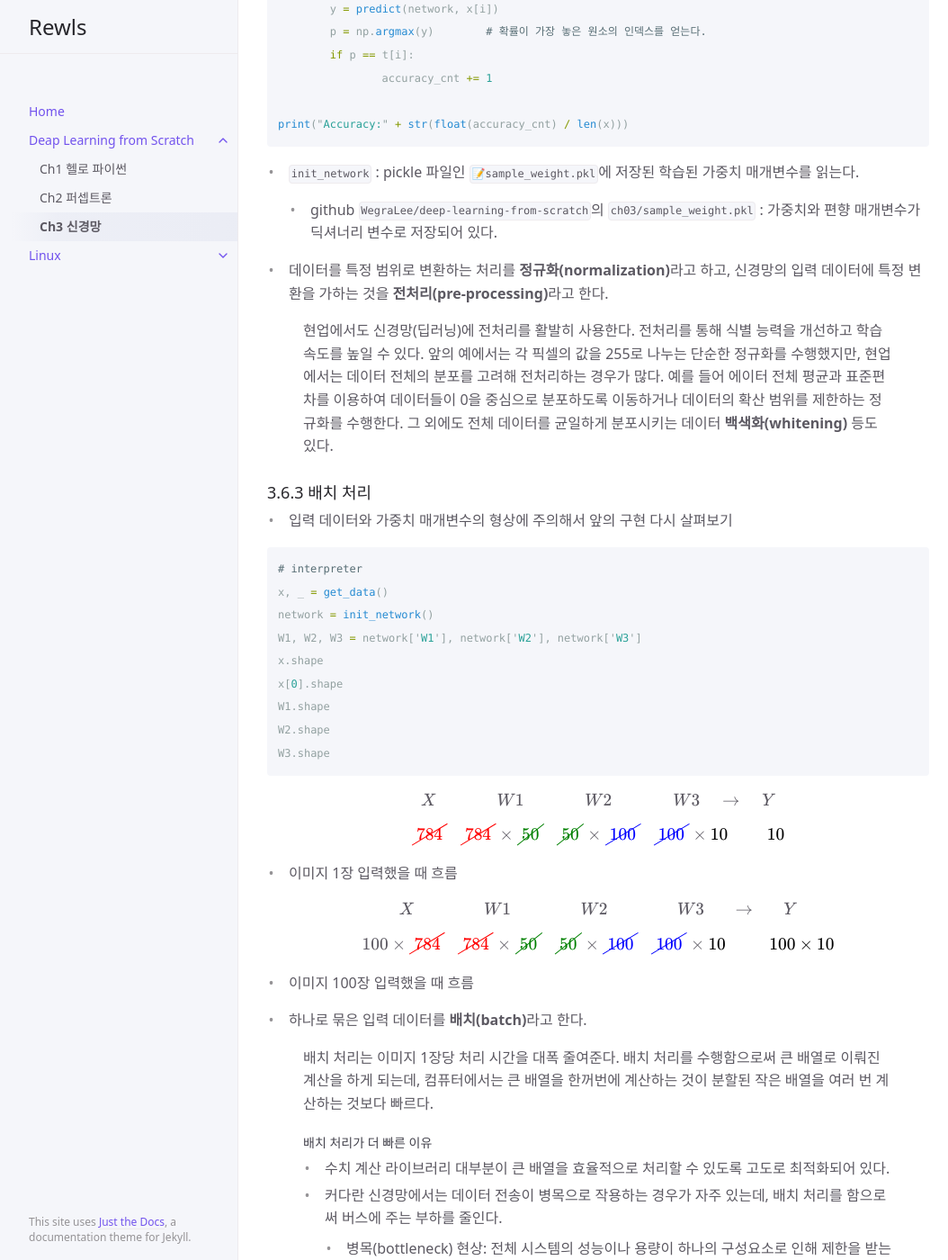
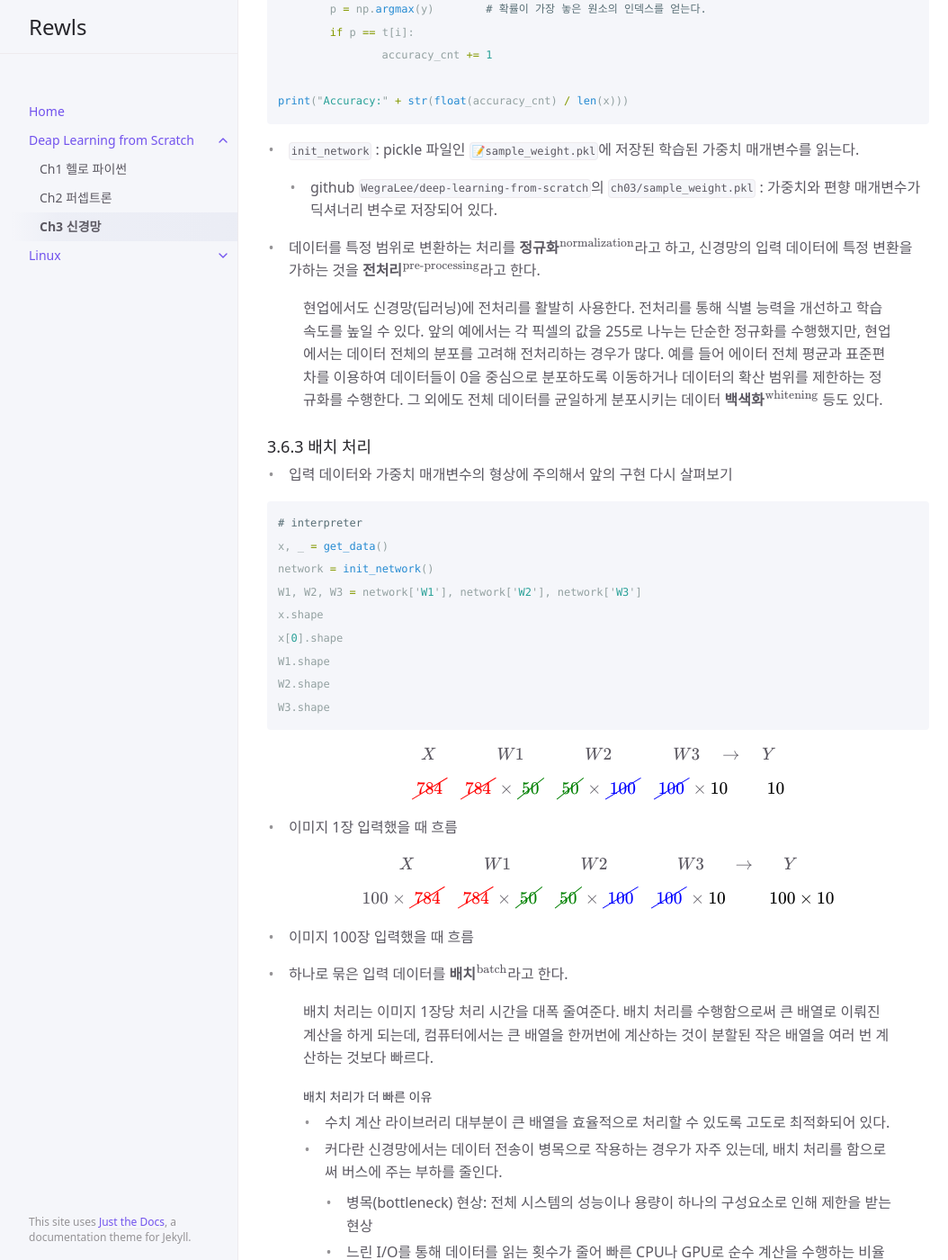
Before and after one commit to rewls/blog, a Jekyll site: the page built from docs/deap-learning-from-scratch/ch3-neural-network.md, in a window 1280 px wide and 1400 px high, scrolled down 17991 px. Shown: the whole window at 90% size, without its empty margins (107-1161 px from the left). Built offline with Jekyll 4.4.1, drawn with Linux system fonts in a browser that asks for light colours; some of the changed text lies outside the part shown.

Commit message:
Change style of bold text in ch3 neural network

```diff
--- a/docs/deap-learning-from-scratch/ch3-neural-network.md
+++ b/docs/deap-learning-from-scratch/ch3-neural-network.md
@@ -107,7 +107,7 @@ $$
 
 ### 3.1.3 활성화 함수의 등장
 
-- 입력 신호의 총합을 출력 신호로 변환하는 함수를 일반적으로 **활성화 함수(activation function)**라 한다.
+- 입력 신호의 총합을 출력 신호로 변환하는 함수를 일반적으로 **활성화 함수**$^{\text{activation function}}$라 한다.
 
 	- 입력 신호의 총합이 활성화를 일으키는지 정하는 역할을 한다.
 
@@ -296,7 +296,7 @@ plt.show()
 
 ### 3.2.7 ReLU 함수
 
-- 시그모이드 함수는 신경망 분야에서 오래전부터 이용해왔으나, 최근에는 **ReLU(Rectified Linear Unit, 렐루)** 함수를 사용한다.
+- 시그모이드 함수는 신경망 분야에서 오래전부터 이용해왔으나, 최근에는 **ReLU**$^{\text{Rectified Linear Unit, 렐루}}$ 함수를 사용한다.
 
 <div>
 $$
@@ -352,7 +352,7 @@ B.shape
 
 - $n \times m$ 배열 : 0번째 차원에는 원소가 n개, 1번째 차원에는 원소가 m개 있다는 의미
 
-- 2차원 배열은 **행렬(matrix)**이라고 부르고 배열의 가로 방향을 **행(row)**, 세로 방향을 **열(column)**이라고 한다.
+- 2차원 배열은 **행렬**$^{\text{matrix}}$이라고 부르고 배열의 가로 방향을 **행**$^{\text{row}}$, 세로 방향을 **열**$^{\text{column}}$이라고 한다.
 
 ### 3.3.2 행렬의 곱
 
@@ -609,7 +609,7 @@ print(y)
 
 - 일반적으로 회귀에는 항등함수를, 분류에는 소프트맥스 함수를 사용한다.
 
-> 기계학습 문제는 **분류(classification)**와 **회귀(regression)**로 나뉜다.
+> 기계학습 문제는 **분류**$^{\text{classification}}$와 **회귀**$^{\text{regression}}$로 나뉜다.
 
 ### 3.5.1 항등함수와 소프트맥스 함수 구현하기
 
@@ -721,7 +721,7 @@ def softmax(a):
 
 - 현업에서 신경망을 이용한 분류를 할 때 지수 함수 계산에 드는 자원 낭비를 줄이고자 출력층의 소프트맥스 함수는 생략하는 것이 일반적
 
-> 기계학습의 문제 풀이는 **학습**과 **추론(inference)**의 단계를 거쳐 이루어진다.
+> 기계학습의 문제 풀이는 **학습**과 **추론**$^{\text{inference}}$의 단계를 거쳐 이루어진다.
 > 학습 단계에서 모델을 학습하고 추론 단계에서 앞서 학습한 모델로 미지의 데이터에 대해서 추론(분류)를 수행한다.
 > 추론 단계에서는 출력층의 소프트맥스 함수를 생략하는 것이 일반적이나, 신경망을 학습시킬 때는 출력층에서 소프트맥스 함수를 사용한다.
 
@@ -731,7 +731,7 @@ def softmax(a):
 
 - 이미 학습된 매개변수를 사용하여 학습 과정은 생략하고 추론 과정만 구현
 
-- 이 추론 과정을 신경망의 **순전파(forward propagation)**라고도 한다.
+- 이 추론 과정을 신경망의 **순전파**$^{\text{forward propagation}}$라고도 한다.
 
 > 기계학습과 마찬가지로 신경망도 훈련데이터를 사용해 가중치 매개변수를 학습하고, 추론 단계에서는 앞서 학습한 매개변수를 사용하여 입력 데이터를 분류한다.
 
@@ -888,9 +888,9 @@ print("Accuracy:" + str(float(accuracy_cnt) / len(x)))
 
 	- github `WegraLee/deep-learning-from-scratch`의 `ch03/sample_weight.pkl` : 가중치와 편향 매개변수가 딕셔너리 변수로 저장되어 있다.
 
-- 데이터를 특정 범위로 변환하는 처리를 **정규화(normalization)**라고 하고, 신경망의 입력 데이터에 특정 변환을 가하는 것을 **전처리(pre-processing)**라고 한다.
+- 데이터를 특정 범위로 변환하는 처리를 **정규화**$^{\text{normalization}}$라고 하고, 신경망의 입력 데이터에 특정 변환을 가하는 것을 **전처리**$^{\text{pre-processing}}$라고 한다.
 
-> 현업에서도 신경망(딥러닝)에 전처리를 활발히 사용한다. 전처리를 통해 식별 능력을 개선하고 학습 속도를 높일 수 있다. 앞의 예에서는 각 픽셀의 값을 255로 나누는 단순한 정규화를 수행했지만, 현업에서는 데이터 전체의 분포를 고려해 전처리하는 경우가 많다. 예를 들어 에이터 전체 평균과 표준편차를 이용하여 데이터들이 0을 중심으로 분포하도록 이동하거나 데이터의 확산 범위를 제한하는 정규화를 수행한다. 그 외에도 전체 데이터를 균일하게 분포시키는 데이터 **백색화(whitening)** 등도 있다.
+> 현업에서도 신경망(딥러닝)에 전처리를 활발히 사용한다. 전처리를 통해 식별 능력을 개선하고 학습 속도를 높일 수 있다. 앞의 예에서는 각 픽셀의 값을 255로 나누는 단순한 정규화를 수행했지만, 현업에서는 데이터 전체의 분포를 고려해 전처리하는 경우가 많다. 예를 들어 에이터 전체 평균과 표준편차를 이용하여 데이터들이 0을 중심으로 분포하도록 이동하거나 데이터의 확산 범위를 제한하는 정규화를 수행한다. 그 외에도 전체 데이터를 균일하게 분포시키는 데이터 **백색화**$^{\text{whitening}}$ 등도 있다.
 
 ### 3.6.3 배치 처리
 
@@ -930,7 +930,7 @@ $$
 
 - 이미지 100장 입력했을 때 흐름
 
-- 하나로 묶은 입력 데이터를 **배치(batch)**라고 한다.
+- 하나로 묶은 입력 데이터를 **배치**$^{\text{batch}}$라고 한다.
 
 > 배치 처리는 이미지 1장당 처리 시간을 대폭 줄여준다. 배치 처리를 수행함으로써 큰 배열로 이뤄진 계산을 하게 되는데, 컴퓨터에서는 큰 배열을 한꺼번에 계산하는 것이 분할된 작은 배열을 여러 번 계산하는 것보다 빠르다.
 > ##### 배치 처리가 더 빠른 이유
```
